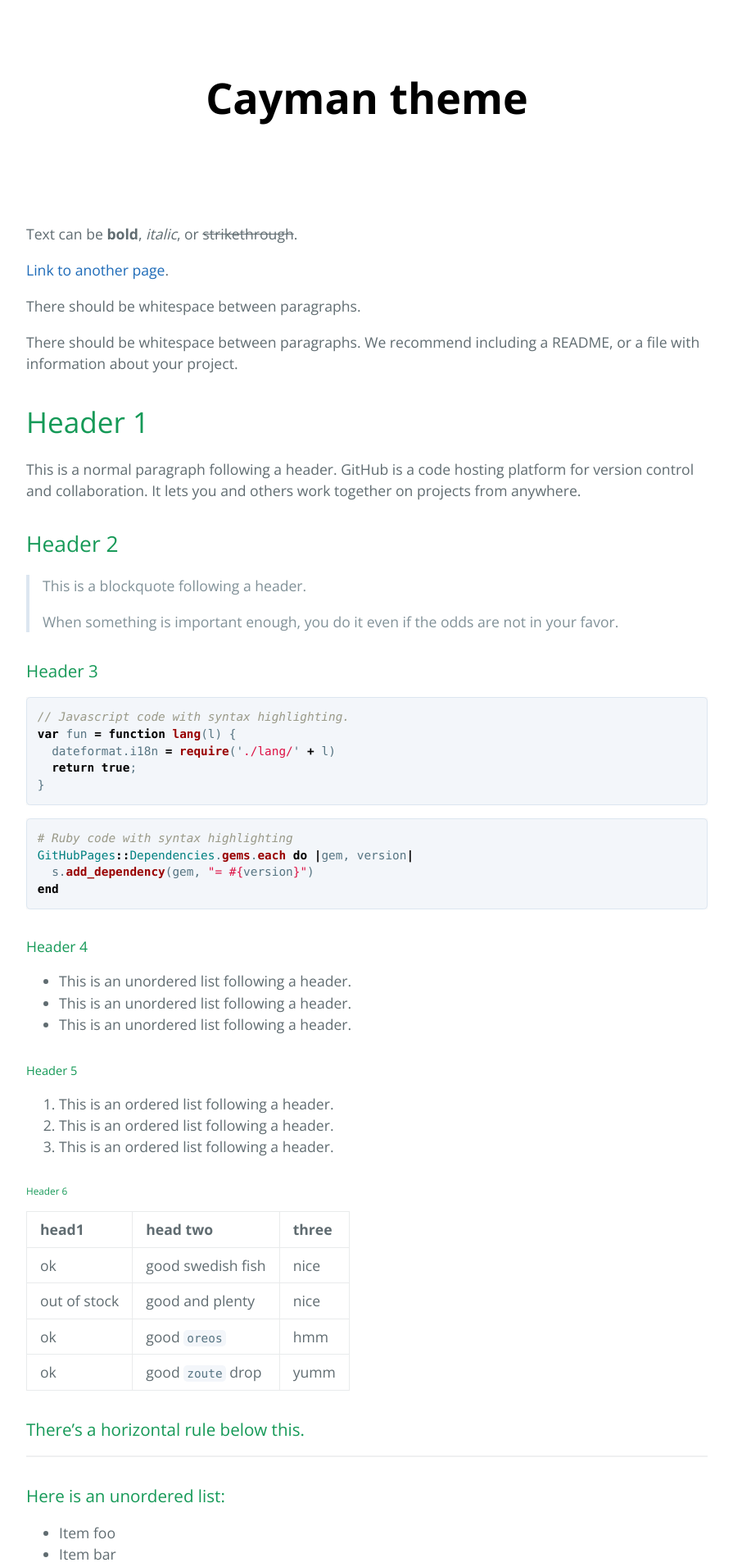
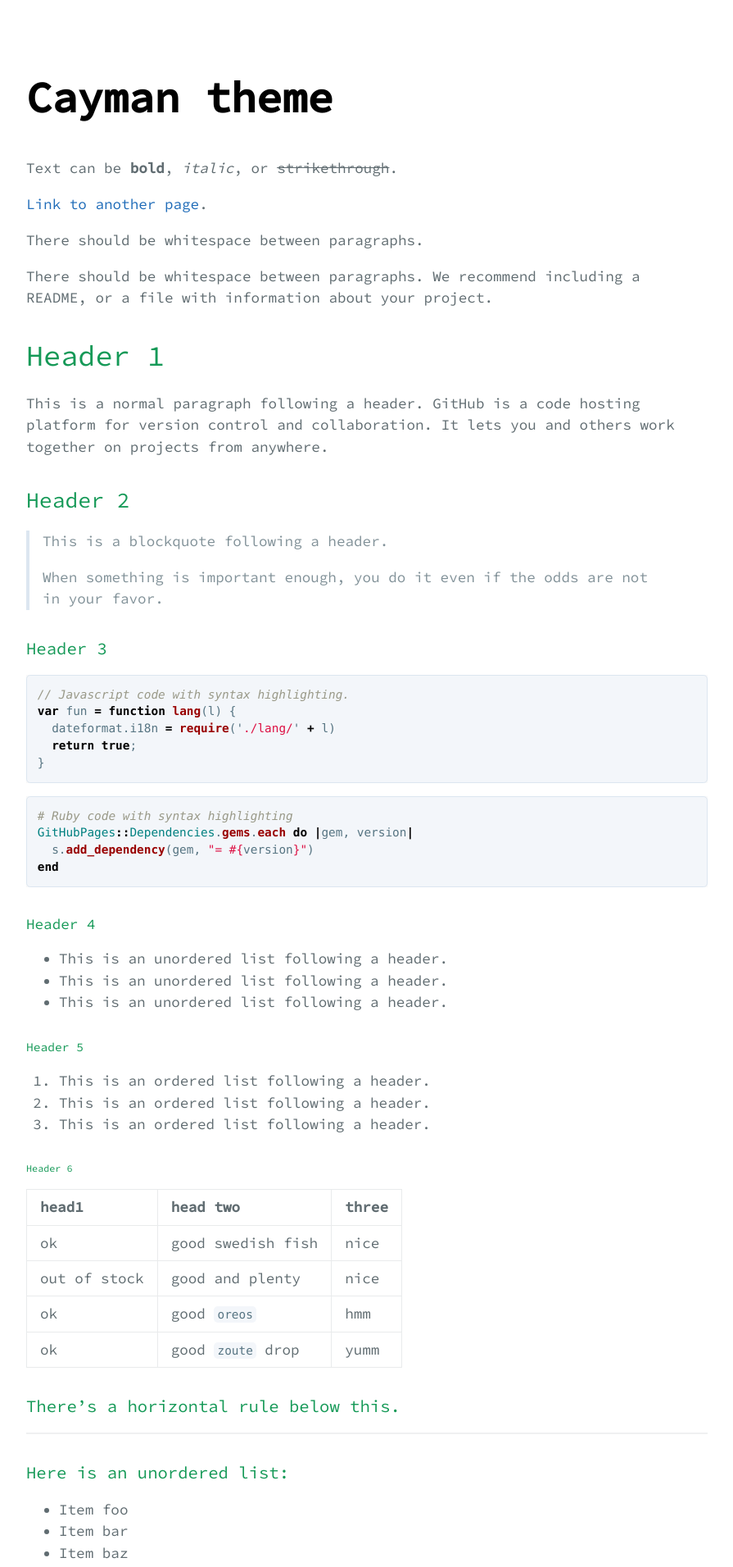
Before and after one commit to drshika/drshika.github.io, a Jekyll site: the page built from index.md, in a window 1280 px wide. Shown: the top 1911 px of the page at 82% size, without its empty margins (192-1087 px from the left). Built offline with Jekyll 4.4.1, drawn with Linux system fonts in a browser that asks for light colours.

Commit message:
pre-adding a custom font

```diff
--- a/_sass/jekyll-theme-cayman.scss
+++ b/_sass/jekyll-theme-cayman.scss
@@ -1,7 +1,9 @@
 @import "normalize";
 @import "rouge-github";
 @import "variables";
-@import url('https://fonts.googleapis.com/css?family=Open+Sans:400,700&display=swap');
+// @import url('https://fonts.googleapis.com/css?family=Open+Sans:400,700&display=swap');
+// @import url('https://fonts.googleapis.com/css2?family=Inconsolata&family=Source+Code+Pro:wght@300;400&display=swap');
+@import url('https://fonts.googleapis.com/css2?family=Inconsolata&family=Source+Code+Pro:wght@300;400;500&display=swap');
 
 @mixin large {
   @media screen and (min-width: #{$large-breakpoint}) {
@@ -28,7 +30,7 @@
 body {
   padding: 0;
   margin: 0;
-  font-family: "Open Sans", "Helvetica Neue", Helvetica, Arial, sans-serif;
+  font-family: "Source Code Pro", "Inconsolata", monospace;
   font-size: 16px;
   line-height: 1.5;
   color: $body-text-color;
@@ -107,20 +109,27 @@ a {
 
 .page-header {
   color: $header-heading-color;
-  text-align: center;
+  text-align: left;
   // background-color: $header-bg-color;
   // background-image: linear-gradient(120deg, $header-bg-color-secondary, $header-bg-color);
 
   @include large {
+    max-width: 64rem;
     padding: 5rem 6rem;
+    padding-bottom: 0rem;
+    margin: 0 auto;
   }
 
   @include medium {
     padding: 3rem 4rem;
+    padding-bottom: 0rem;
+    margin: 0 auto;
   }
 
   @include small {
     padding: 2rem 1rem;
+    padding-bottom: 0rem;
+    margin: 0 auto;
   }
 }
 
```
